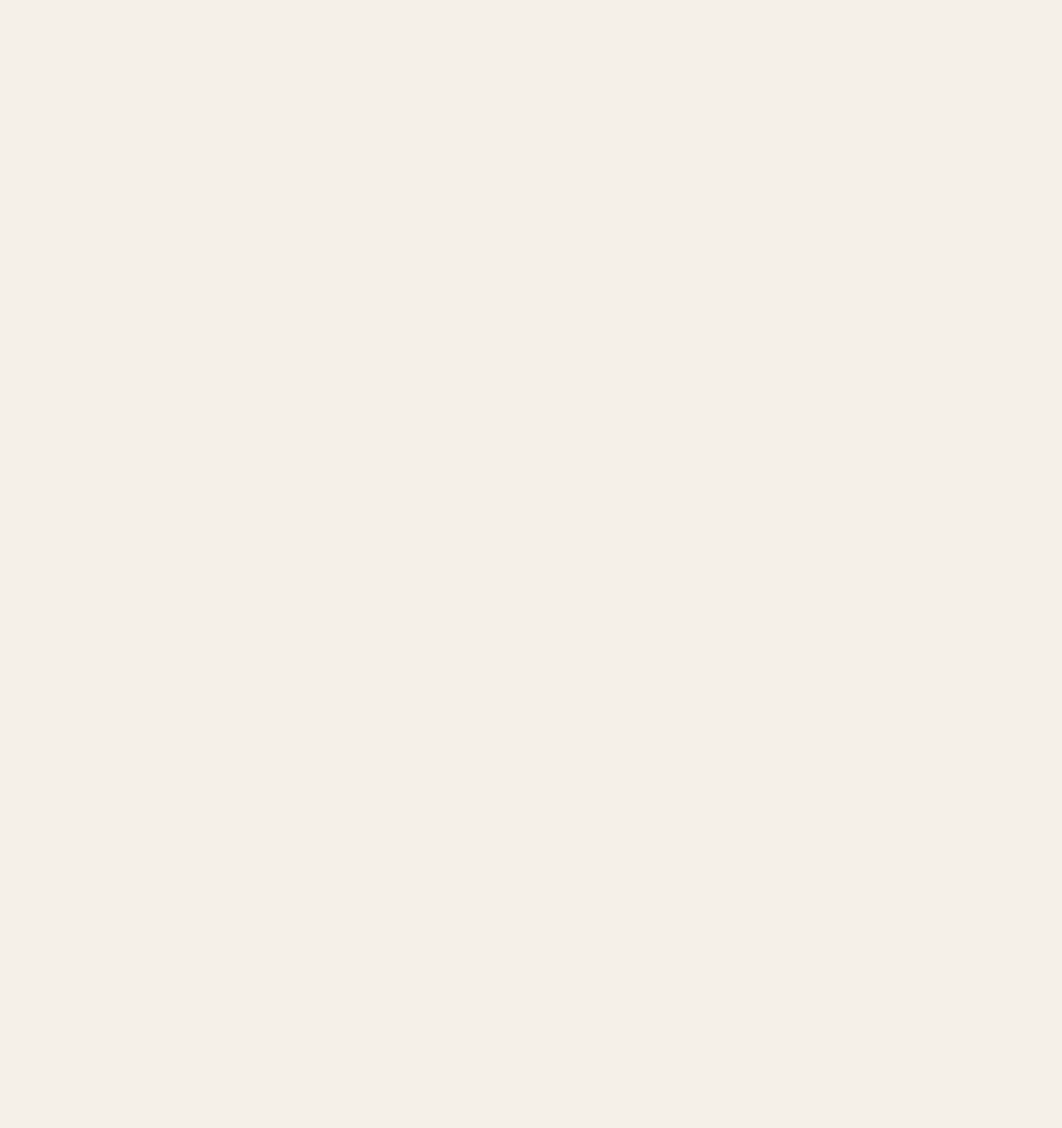
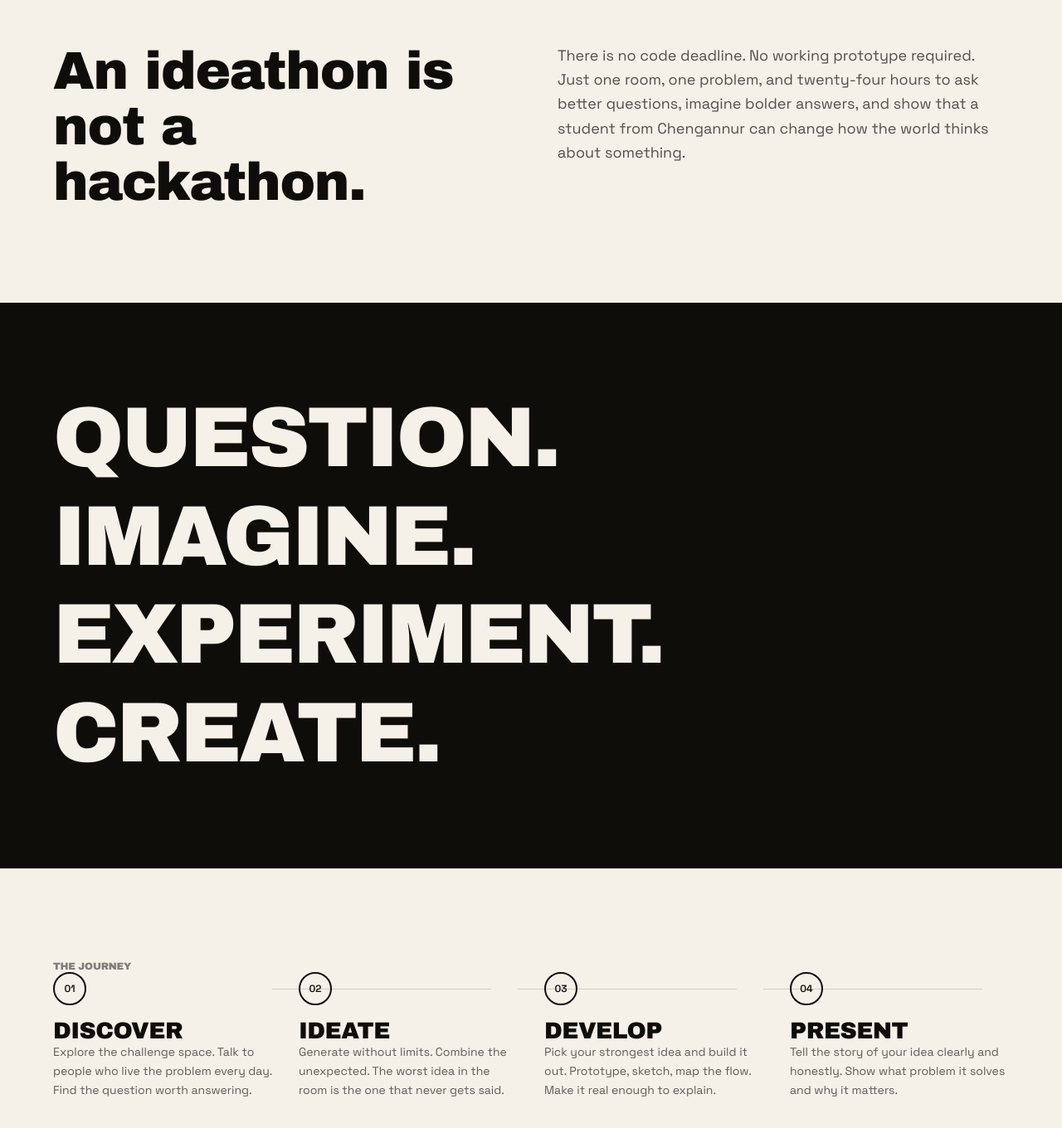
Before and after one commit to Harsh-C-Hari/iedc-idea-sprint-2026, a React (Vite) app: page / in a window 1280 px wide. Shown: the part 1322-2682 px from the top of the page at 83% size. Before the commit the page ends 1262 px from the top, so only its background shows below. Built offline with nearby package versions, Linux system fonts and the light colour scheme.

Commit message:
T6: About static intro manifesto journey

```diff
--- a/src/App.jsx
+++ b/src/App.jsx
@@ -9,6 +9,7 @@
 import './styles/index.css'
 import Navbar from './components/nav/Navbar.jsx'
 import Hero from './sections/Hero.jsx'
+import About from './sections/About.jsx'
 import eventConfig from './config/eventConfig.js'
 import schedule from './data/schedule.js'
 import prompts from './data/prompts.js'
@@ -48,7 +49,8 @@ export default function App() {
 
       <main id="main-content" tabIndex={-1}>
         <Hero />
-        {/* T6–T12 sections added next */}
+        <About />
+        {/* T7–T12 sections added next */}
       </main>
     </>
   )
--- a/src/sections/About.jsx
+++ b/src/sections/About.jsx
@@ -1 +1,151 @@
-/** Placeholder — filled in T6 */
+/**
+ * About.jsx — section 2.
+ *
+ * Layout (plan section D):
+ *   • Cream intro: headline wide, copy offset
+ *   • Near-black manifesto: QUESTION. IMAGINE. EXPERIMENT. CREATE. — four oversized lines
+ *   • Cream journey: DISCOVER, IDEATE, DEVELOP, PRESENT — four numbered stages
+ *     (horizontal rule with nodes on desktop, vertical list on mobile)
+ *
+ * Order: cream → dark → cream  (plan section D)
+ * All copy verbatim from data/content.js (plan section H).
+ */
+import SectionShell from '../components/ui/SectionShell.jsx'
+import { aboutIntro, manifesto, journey } from '../data/content.js'
+
+/** ── Intro sub-section (cream) ── */
+function AboutIntro() {
+  return (
+    <div className="px-5 md:px-8 lg:px-16 py-20 lg:py-28">
+      <div className="max-w-6xl mx-auto lg:grid lg:grid-cols-2 lg:gap-16 items-start">
+        <h2
+          id="about-heading"
+          className="font-[family-name:var(--font-display)]
+                     text-[clamp(2rem,5vw,4rem)] leading-[1.05] tracking-[-0.025em]
+                     text-[var(--color-near-black)] col-span-1"
+        >
+          {aboutIntro.headline}
+        </h2>
+        <p
+          className="font-[family-name:var(--font-body)] text-[1rem] md:text-[1.125rem]
+                     leading-relaxed text-[var(--color-near-black)] opacity-70
+                     mt-6 lg:mt-0 col-span-1"
+        >
+          {aboutIntro.body}
+        </p>
+      </div>
+    </div>
+  )
+}
+
+/** ── Manifesto sub-section (dark) ── */
+function Manifesto() {
+  return (
+    <div
+      className="bg-[var(--color-near-black)] text-[var(--color-cream)]
+                 px-5 md:px-8 lg:px-16 py-20 lg:py-28"
+    >
+      <div className="max-w-6xl mx-auto">
+        <ul
+          aria-label="Our manifesto"
+          className="list-none p-0 m-0 flex flex-col gap-4"
+        >
+          {manifesto.map((word) => (
+            <li
+              key={word}
+              data-reveal="manifesto-word"
+              className="font-[family-name:var(--font-display)]
+                         text-[clamp(2.5rem,8vw,7rem)] leading-[1.0] tracking-[-0.03em]
+                         text-[var(--color-cream)]"
+            >
+              {word}
+            </li>
+          ))}
+        </ul>
+      </div>
+    </div>
+  )
+}
+
+/** ── Journey sub-section (cream) ── */
+function Journey() {
+  return (
+    <div className="px-5 md:px-8 lg:px-16 py-20 lg:py-28">
+      <div className="max-w-6xl mx-auto">
+        <h3
+          className="font-[family-name:var(--font-body)] text-xs uppercase tracking-widest
+                     opacity-50 mb-10"
+        >
+          The journey
+        </h3>
+
+        {/* Desktop: horizontal with connecting rule; Mobile: vertical list */}
+        <ol
+          aria-label="Event journey stages"
+          className="list-none p-0 m-0
+                     flex flex-col gap-10
+                     lg:grid lg:grid-cols-4 lg:gap-8 lg:items-start"
+        >
+          {journey.map((stage, i) => (
+            <li
+              key={stage.title}
+              data-reveal="journey-stage"
+              className="relative"
+            >
+              {/* Connector line between stages (desktop only) */}
+              {i < journey.length - 1 && (
+                <span
+                  aria-hidden="true"
+                  className="hidden lg:block absolute top-5 left-full w-full h-px
+                             bg-[var(--color-near-black)] opacity-15 z-0"
+                />
+              )}
+
+              {/* Number node */}
+              <div
+                className="relative z-10 w-10 h-10 rounded-full border-2
+                           border-[var(--color-near-black)] flex items-center justify-center mb-4"
+              >
+                <span
+                  className="font-[family-name:var(--font-body)] text-xs font-semibold
+                             text-[var(--color-near-black)]"
+                >
+                  {stage.number}
+                </span>
+              </div>
+
+              <h4
+                className="font-[family-name:var(--font-display)]
+                           text-[clamp(1.25rem,2.5vw,1.75rem)] leading-tight tracking-[-0.02em]
+                           text-[var(--color-near-black)] mb-3"
+              >
+                {stage.title}
+              </h4>
+              <p
+                className="font-[family-name:var(--font-body)] text-sm leading-relaxed
+                           text-[var(--color-near-black)] opacity-65 max-w-[32ch]"
+              >
+                {stage.description}
+              </p>
+            </li>
+          ))}
+        </ol>
+      </div>
+    </div>
+  )
+}
+
+export default function About() {
+  return (
+    <SectionShell
+      id="about"
+      labelId="about-heading"
+      theme="light"
+      className="p-0"
+    >
+      <AboutIntro />
+      <Manifesto />
+      <Journey />
+    </SectionShell>
+  )
+}
```
